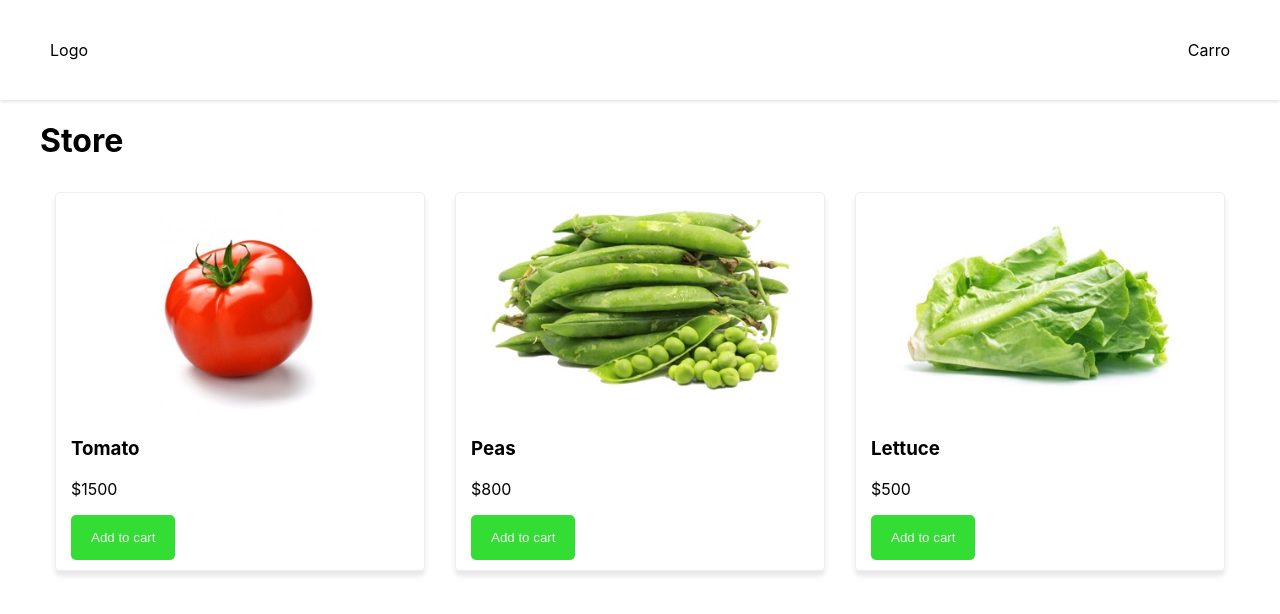
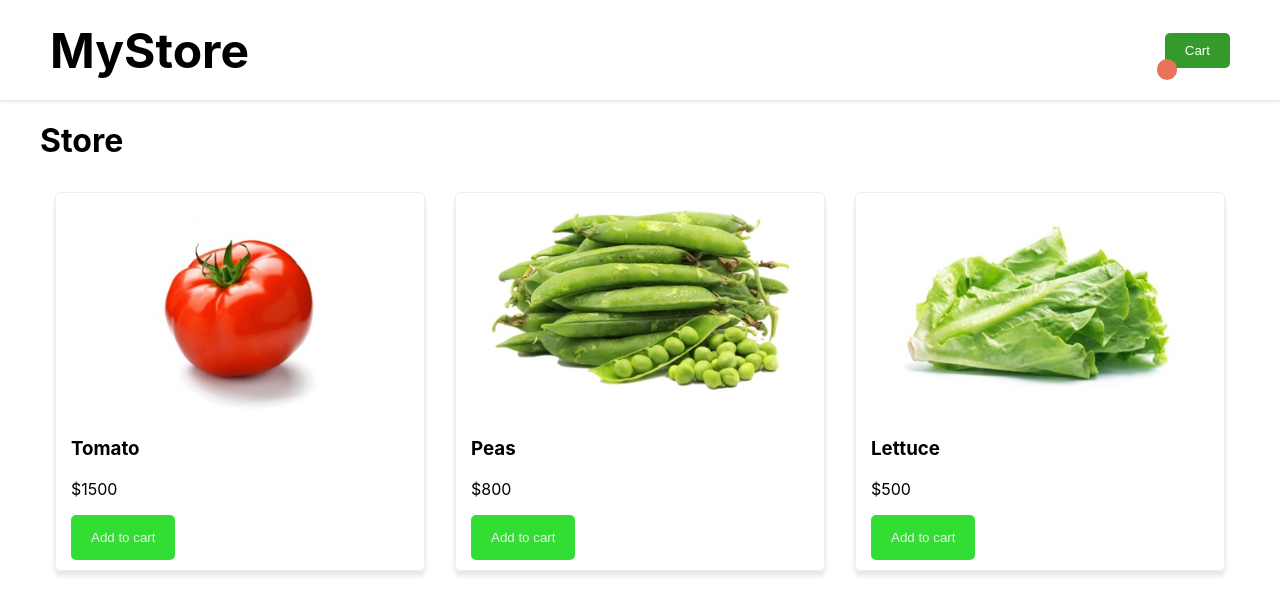
Before and after one commit to Hernandiaz035/shopping-cart, a React (Create React App) app: page / in a window 1280 px wide. Shown: the top 614 px of the page. Built offline with nearby package versions, Linux system fonts and the light colour scheme.

Commit message:
Create Navbar Component.

```diff
--- a/src/components/Navbar.js
+++ b/src/components/Navbar.js
@@ -1,4 +1,6 @@
 import { Component } from "react";
+import { Logo } from './Logo';
+import { Cart } from './Cart';
 
 const styles = {
     navbar: {
@@ -15,10 +17,12 @@ const styles = {
 
 class Navbar extends Component {
     render() {
+        const { value } = this.props;
+
         return (
             <nav style={styles.navbar}>
-                <p>Logo</p>
-                <p>Carro</p>
+                <Logo />
+                <Cart value={ value }/>
             </nav>
         );
     }
```
